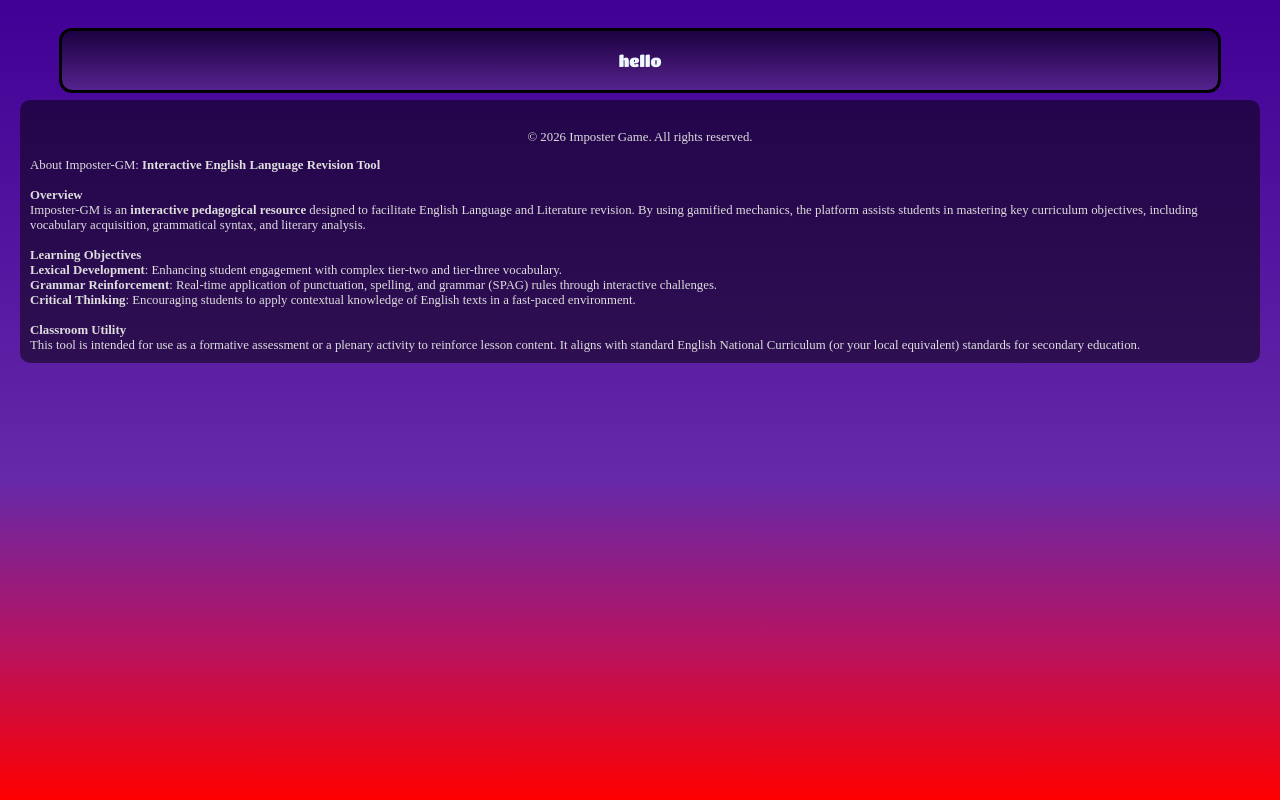
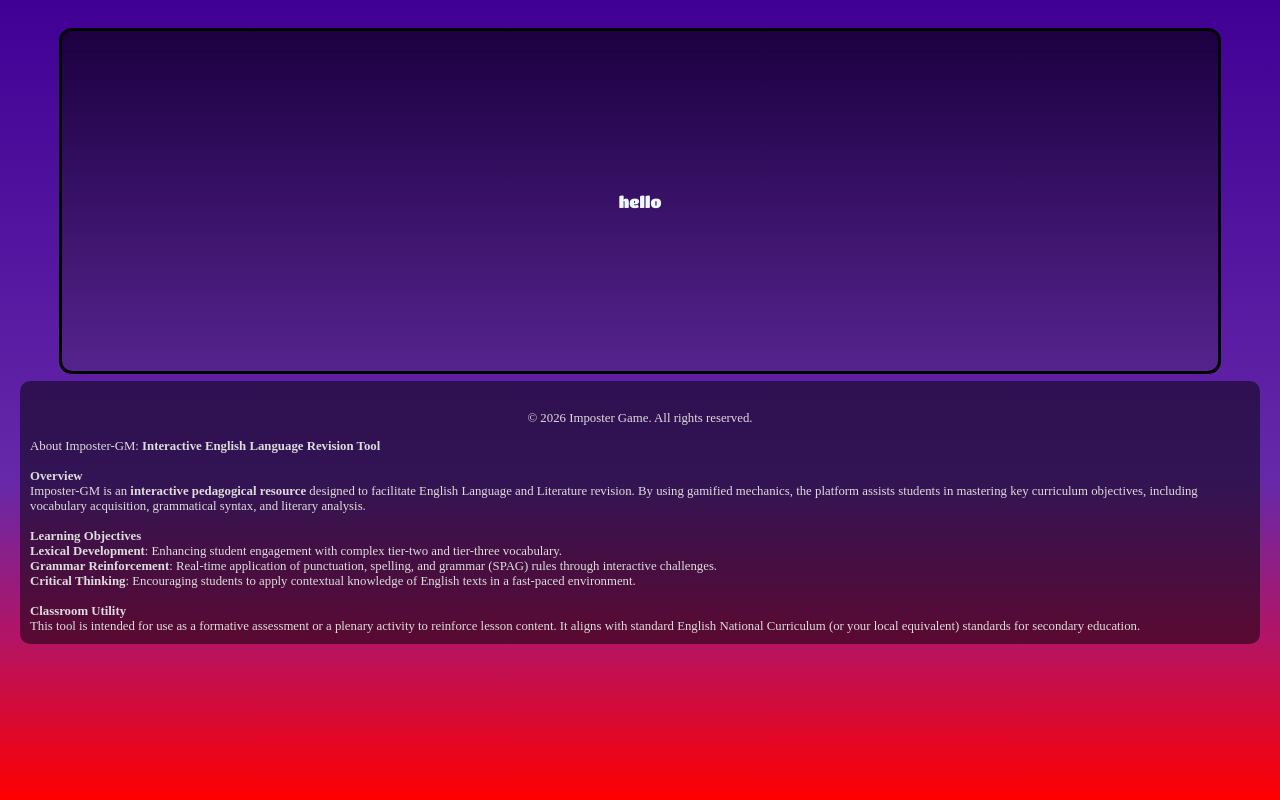
Before and after one commit to Charlzee/imposter-game, a plain HTML site: page frontend/public/play.html in a window 1280 px wide. Drawn offline with Linux system fonts and the light colour scheme.

Commit message:
update frontend/public/css/play.css

```diff
--- a/frontend/public/css/play.css
+++ b/frontend/public/css/play.css
@@ -1,6 +1,6 @@
 .main-screen {
     width: 90%;
-    min-height: 90%;
+    min-height: 300px;
 
     display: flex;
     flex-direction: column;
```
